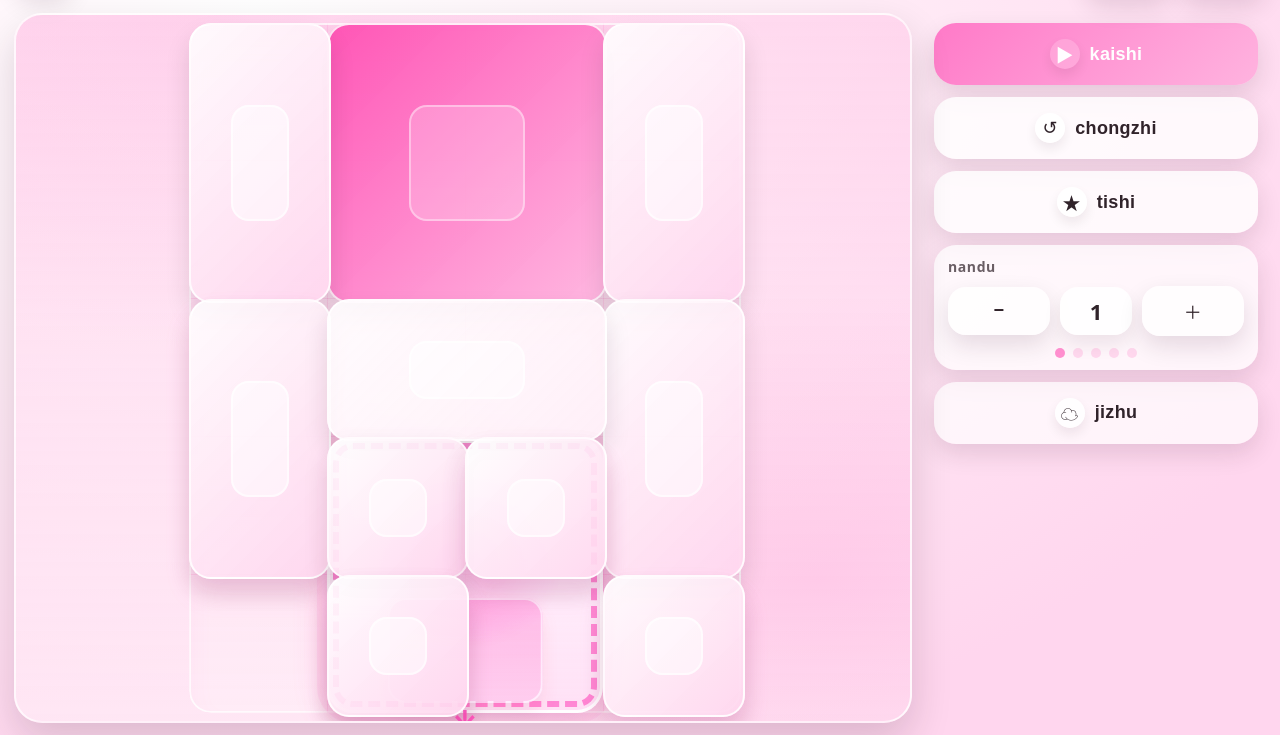
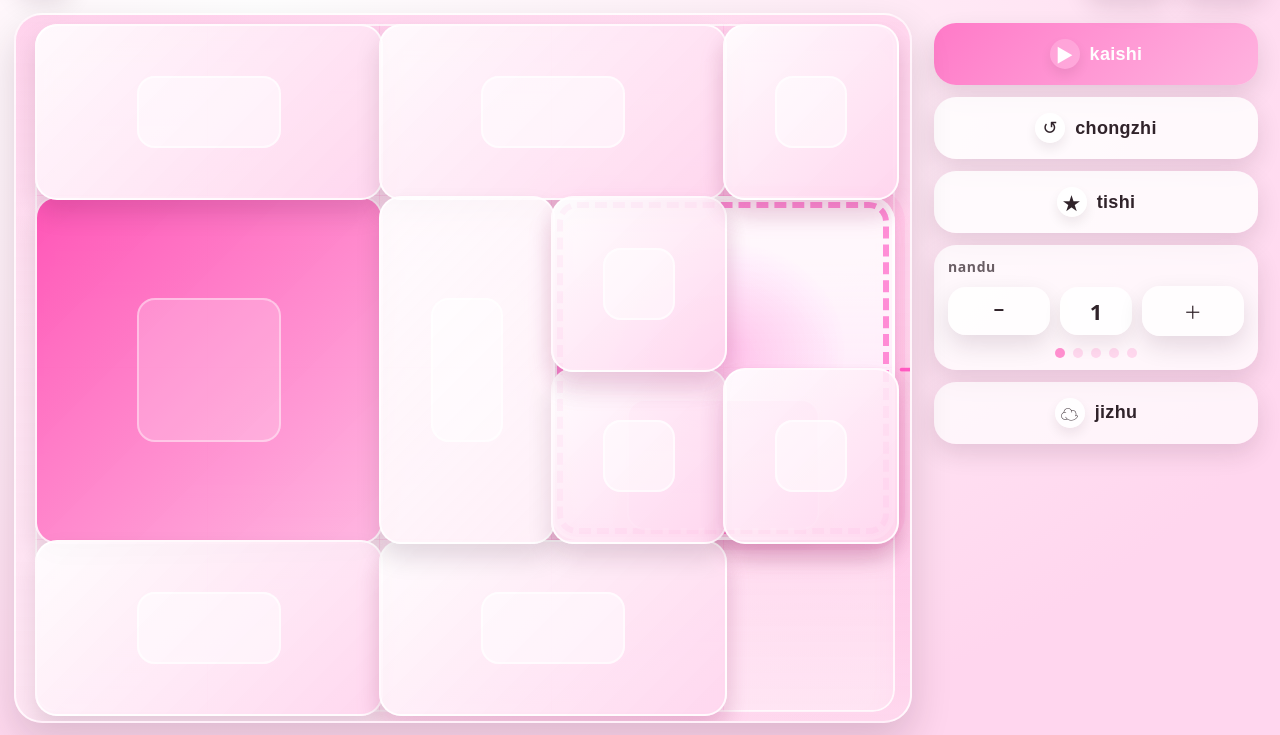
Before and after one commit to Ali1995A/hua-rong-dao, a website built with Vite: page index.html in a window 1280 px wide. Shown: the part 65-800 px from the top of the page. Built offline with nearby package versions, Linux system fonts and the light colour scheme.

Commit message:
Layout: rotate playfield to landscape (5x4)

```diff
--- a/src/hrd.ts
+++ b/src/hrd.ts
@@ -28,24 +28,23 @@ export interface Move {
   dir: Direction
 }
 
-export const GRID_COLS = 4
-export const GRID_ROWS = 5
+export const GRID_COLS = 5
+export const GRID_ROWS = 4
 
-const GOAL_X = 1
-const GOAL_Y = 3
+export const GOAL = { x: 3, y: 1 } as const
 
 export function createStartBlocks(): Block[] {
   return [
-    { id: 'cc', kind: 'main', w: 2, h: 2, x: 1, y: 0 },
-    { id: 'v1', kind: 'v', w: 1, h: 2, x: 0, y: 0 },
-    { id: 'v2', kind: 'v', w: 1, h: 2, x: 3, y: 0 },
-    { id: 'v3', kind: 'v', w: 1, h: 2, x: 0, y: 2 },
-    { id: 'v4', kind: 'v', w: 1, h: 2, x: 3, y: 2 },
-    { id: 'h1', kind: 'h', w: 2, h: 1, x: 1, y: 2 },
-    { id: 's1', kind: 's', w: 1, h: 1, x: 1, y: 3 },
-    { id: 's2', kind: 's', w: 1, h: 1, x: 2, y: 3 },
-    { id: 's3', kind: 's', w: 1, h: 1, x: 1, y: 4 },
-    { id: 's4', kind: 's', w: 1, h: 1, x: 2, y: 4 },
+    { id: 'cc', kind: 'main', w: 2, h: 2, x: 0, y: 1 },
+    { id: 'v1', kind: 'v', w: 2, h: 1, x: 0, y: 3 },
+    { id: 'v2', kind: 'v', w: 2, h: 1, x: 0, y: 0 },
+    { id: 'v3', kind: 'v', w: 2, h: 1, x: 2, y: 3 },
+    { id: 'v4', kind: 'v', w: 2, h: 1, x: 2, y: 0 },
+    { id: 'h1', kind: 'h', w: 1, h: 2, x: 2, y: 1 },
+    { id: 's1', kind: 's', w: 1, h: 1, x: 3, y: 2 },
+    { id: 's2', kind: 's', w: 1, h: 1, x: 3, y: 1 },
+    { id: 's3', kind: 's', w: 1, h: 1, x: 4, y: 2 },
+    { id: 's4', kind: 's', w: 1, h: 1, x: 4, y: 1 },
   ]
 }
 
@@ -55,7 +54,7 @@ export function cloneBlocks(blocks: Block[]): Block[] {
 
 export function isSolved(blocks: Block[]): boolean {
   const cc = blocks.find((b) => b.id === 'cc')
-  return !!cc && cc.x === GOAL_X && cc.y === GOAL_Y
+  return !!cc && cc.x === GOAL.x && cc.y === GOAL.y
 }
 
 export function blocksToKey(blocks: Block[]): string {
--- a/src/main.ts
+++ b/src/main.ts
@@ -1,6 +1,7 @@
 import './style.css'
 import { ensureAudio, playApplause, playMoveTick } from './audio'
 import {
+  GOAL,
   GRID_COLS,
   GRID_ROWS,
   blocksToKey,
@@ -205,6 +206,8 @@ function setBoardSizeVars(board: HTMLElement): { cell: number; gx: number; gy: n
   const safeGy = Math.max(0, gy)
   board.style.setProperty('--gx', `${safeGx}px`)
   board.style.setProperty('--gy', `${safeGy}px`)
+  board.style.setProperty('--goalx', `${safeGx + GOAL.x * cell}px`)
+  board.style.setProperty('--goaly', `${safeGy + GOAL.y * cell}px`)
   return { cell, gx: safeGx, gy: safeGy }
 }
 
--- a/src/style.css
+++ b/src/style.css
@@ -141,10 +141,12 @@ body {
   overflow: hidden;
   touch-action: none;
   --cell: 90px;
-  --bw: calc(var(--cell) * 4);
-  --bh: calc(var(--cell) * 5);
+  --bw: calc(var(--cell) * 5);
+  --bh: calc(var(--cell) * 4);
   --gx: 0px;
   --gy: 0px;
+  --goalx: 0px;
+  --goaly: 0px;
   border: 2px solid rgba(255, 255, 255, 0.7);
 }
 
@@ -187,8 +189,8 @@ body {
 
 .goal {
   position: absolute;
-  left: calc(var(--gx) + var(--cell) * 1);
-  top: calc(var(--gy) + var(--cell) * 3);
+  left: var(--goalx);
+  top: var(--goaly);
   width: calc(var(--cell) * 2);
   height: calc(var(--cell) * 2);
   border-radius: 26px;
@@ -220,24 +222,24 @@ body {
 }
 
 .goal::after {
-  content: '⤓';
+  content: '➜';
   position: absolute;
-  left: 50%;
-  bottom: -26px;
-  transform: translateX(-50%);
+  top: 50%;
+  right: -28px;
+  transform: translateY(-50%);
   font-size: 30px;
   color: rgba(255, 79, 179, 0.9);
   text-shadow: 0 12px 22px rgba(40, 10, 30, 0.18);
-  animation: goalBounce 720ms ease-in-out infinite;
+  animation: goalBounceX 720ms ease-in-out infinite;
 }
 
-@keyframes goalBounce {
+@keyframes goalBounceX {
   0%,
   100% {
-    transform: translateX(-50%) translateY(0);
+    transform: translateY(-50%) translateX(0);
   }
   50% {
-    transform: translateX(-50%) translateY(4px);
+    transform: translateY(-50%) translateX(4px);
   }
 }
 
```
